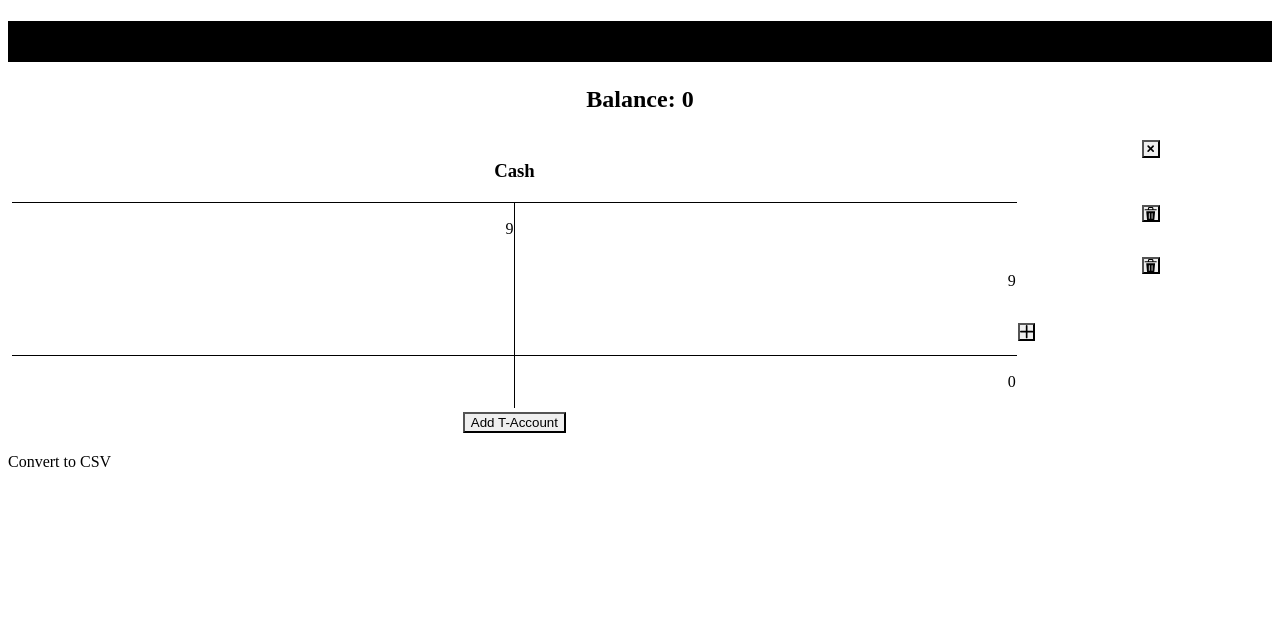
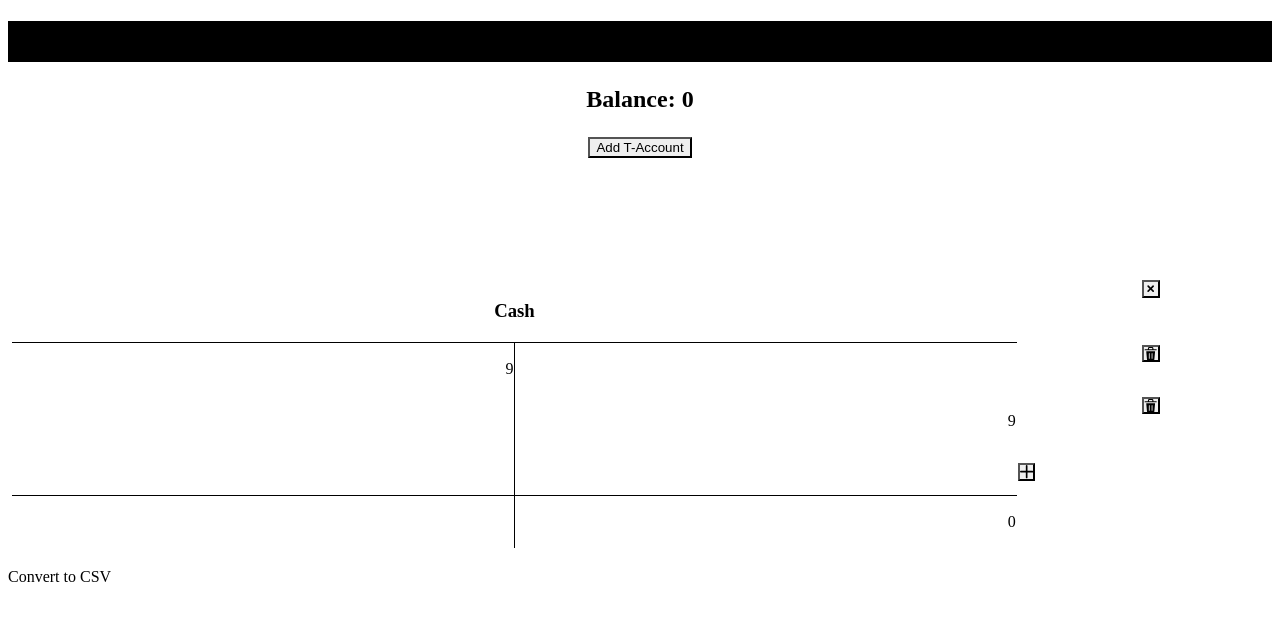
Before and after one commit to tranpeter08/t-acct-helper, a Next.js app: page / in a window 1280 px wide. Shown: the top 620 px of the page. Built offline with nearby package versions, Linux system fonts and the light colour scheme.

Commit message:
relocated t-account form

```diff
--- a/components/AddTAcctForm.tsx
+++ b/components/AddTAcctForm.tsx
@@ -11,6 +11,7 @@ import {
   IconButton,
   FormHelperText,
   FormErrorMessage,
+  Box,
 } from '@chakra-ui/react';
 import { AppCtx } from '../pages/index';
 import { AppCtxInterface } from '../types';
@@ -42,8 +43,7 @@ export default function AddTAcctForm(props: AddTAcctFormProps) {
   }
 
   return (
-    <Grid justifyContent='center' templateColumns='repeat(10, 1fr)' p={2}>
-      <GridItem colStart={1} colSpan={8} as='form' onSubmit={handleSubmit}>
+    <GridItem as='form' onSubmit={handleSubmit} p={2} w='360px'>
       <FormControl isRequired isInvalid={isInvalid}>
         <Flex>
           <FormLabel fontWeight={600}>T-Account Title</FormLabel>
@@ -73,6 +73,5 @@ export default function AddTAcctForm(props: AddTAcctFormProps) {
         <Button disabled={newTitle.length === 0}>Create T-Account</Button>
       </Flex>
     </GridItem>
-    </Grid>
   );
 }
--- a/pages/index.tsx
+++ b/pages/index.tsx
@@ -162,6 +162,22 @@ const Home: NextPage = (props) => {
           {balance !== 0 ? (balance > 0 ? '(Debit)' : '(Credit)') : ''}
         </Heading>
 
+        <Grid justifyContent='center'>
+          {shouldAddTAcct ? (
+            <AddTAcctForm
+              isInvalid={typeof errorMessage === 'string'}
+              errorMessage={errorMessage}
+              onSubmit={addTAccount}
+            />
+          ) : (
+            <GridItem h='136px' p={2}>
+              <Button onClick={() => setShouldAddTAcct(true)}>
+                Add T-Account
+              </Button>
+            </GridItem>
+          )}
+        </Grid>
+
         <Grid
           templateColumns={{
             base: 'repeat(1, 1fr)',
@@ -171,26 +187,6 @@ const Home: NextPage = (props) => {
           p={2}
         >
           {tAcctElems}
-
-          <GridItem>
-            {shouldAddTAcct ? (
-              <AddTAcctForm
-                isInvalid={typeof errorMessage === 'string'}
-                errorMessage={errorMessage}
-                onSubmit={addTAccount}
-              />
-            ) : (
-              <Grid templateColumns='repeat(10, 1fr)' p={2}>
-                <GridItem colStart={1} colSpan={8}>
-                  <Flex justifyContent='center'>
-                    <Button onClick={() => setShouldAddTAcct(true)}>
-                      Add T-Account
-                    </Button>
-                  </Flex>
-                </GridItem>
-              </Grid>
-            )}
-          </GridItem>
         </Grid>
       </main>
       <footer>
```
Lines whose indentation alone changed are shown as unchanged.
